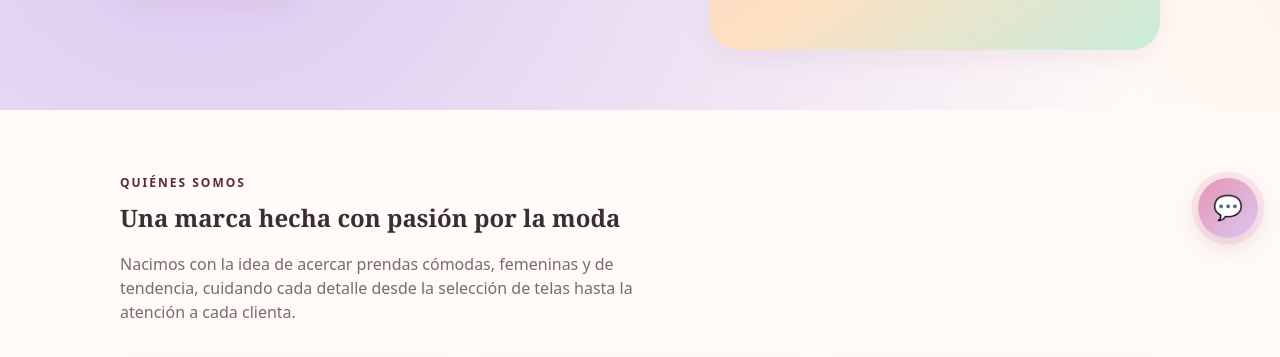
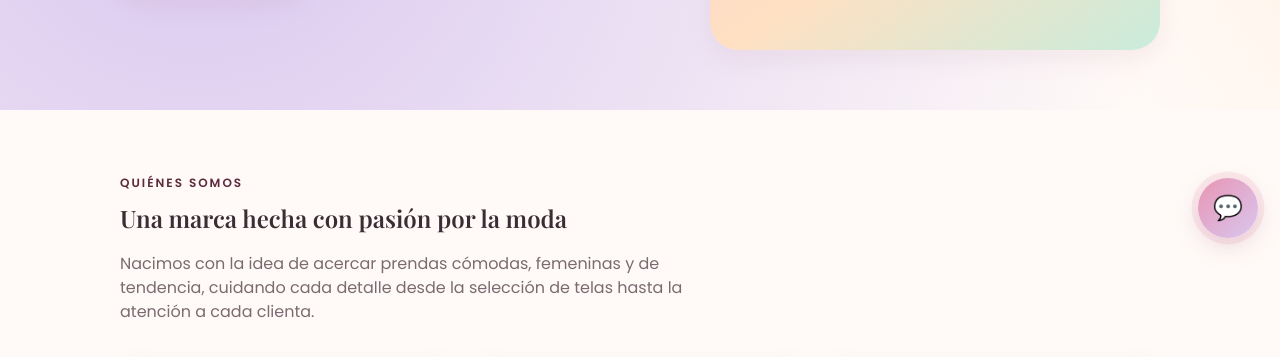
Before and after one commit to nicopadi1989-glitchnicopadi89asd/mariapaz-web, a plain HTML site: page index.html in a window 1280 px wide. Shown: the part 540-897 px from the top of the page. Drawn offline with nearby package versions, Linux system fonts and the light colour scheme.

Commit message:
Add files via upload

```diff
--- a/index.html
+++ b/index.html
@@ -1,24 +1,18 @@
+<!DOCTYPE html>
+<html lang="es">
+<head>
+<meta charset="UTF-8">
+<meta name="viewport" content="width=device-width, initial-scale=1.0">
 <title>María Paz Indumentaria</title>
+<link rel="preconnect" href="https://fonts.googleapis.com">
+<link href="https://fonts.googleapis.com/css2?family=Playfair+Display:wght@500;600;700&family=Poppins:wght@400;500;600&display=swap" rel="stylesheet">
 <style>
+/* Paleta pastel fija de la marca — no cambia con el modo oscuro del sistema */
 :root{
   --bg:#fffaf7; --card:#ffffff; --ink:#3a2e35; --ink-soft:#7a6b72;
   --pink:#f7c6d9; --pink-deep:#e895b3; --lilac:#d9c7f0; --mint:#c9ecdb;
   --peach:#ffe0c2; --line:#f0e2e8; --accent:#e895b3; --accent-ink:#5c2a3d;
   --shadow:0 8px 24px rgba(180,120,150,.12);
-}
-:root:not([data-theme="light"]){
-  @media (prefers-color-scheme: dark){
-    --bg:#231a20; --card:#2c2128; --ink:#f5e9ee; --ink-soft:#c9b8c2;
-    --pink:#5c3346; --pink-deep:#e895b3; --lilac:#3d3350; --mint:#243b32;
-    --peach:#4a3524; --line:#3a2c34; --accent:#f0a8c4; --accent-ink:#ffe3ee;
-    --shadow:0 8px 24px rgba(0,0,0,.35);
-  }
-}
-:root[data-theme="dark"]{
-  --bg:#231a20; --card:#2c2128; --ink:#f5e9ee; --ink-soft:#c9b8c2;
-  --pink:#5c3346; --pink-deep:#e895b3; --lilac:#3d3350; --mint:#243b32;
-  --peach:#4a3524; --line:#3a2c34; --accent:#f0a8c4; --accent-ink:#ffe3ee;
-  --shadow:0 8px 24px rgba(0,0,0,.35);
 }
 *{box-sizing:border-box}
 html{scroll-behavior:smooth}
@@ -131,6 +125,8 @@
   .navlinks{order:3;width:100%;justify-content:center}
 }
 </style>
+</head>
+<body>
 
 <nav>
   <div class="wrap">
@@ -321,3 +317,5 @@
 });
 chatClose.addEventListener('click', ()=> chatPanel.hidden = true);
 </script>
+</body>
+</html>
```
